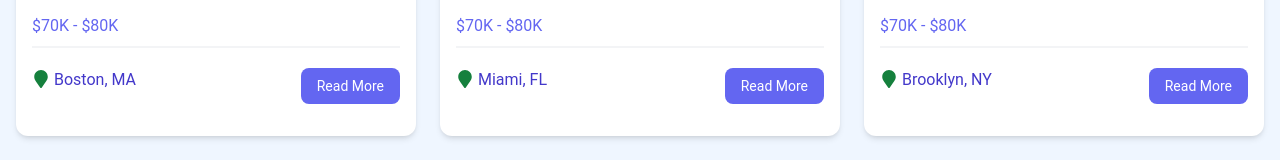
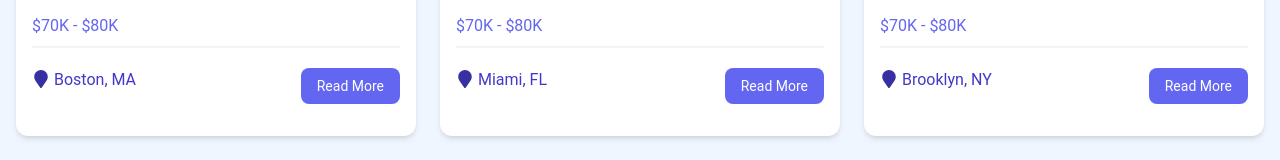
Before and after one commit to sudeepgtm777/React-Jobs, a React (Vite) app: page /jobs in a window 1280 px wide. Shown: the part 915-1075 px from the top of the page. Built offline with nearby package versions, Linux system fonts and the light colour scheme.

Commit message:
Debugging code

```diff
--- a/src/components/JobListing.jsx
+++ b/src/components/JobListing.jsx
@@ -32,7 +32,7 @@ const JobListing = ({ job }) => {
         <div className="border border-gray-100 mb-5"></div>
         <div className="flex flex-col lg:flex-row justify-between mb-4">
           <div className="text-indigo-700 mb-3">
-            <FaMapMarker className="inline text-lg mb-1 mr-1 text-green-700" />
+            <FaMapMarker className="inline text-lg mb-1 mr-1 text-indigo-800" />
             {job.location}
           </div>
           <a
```
